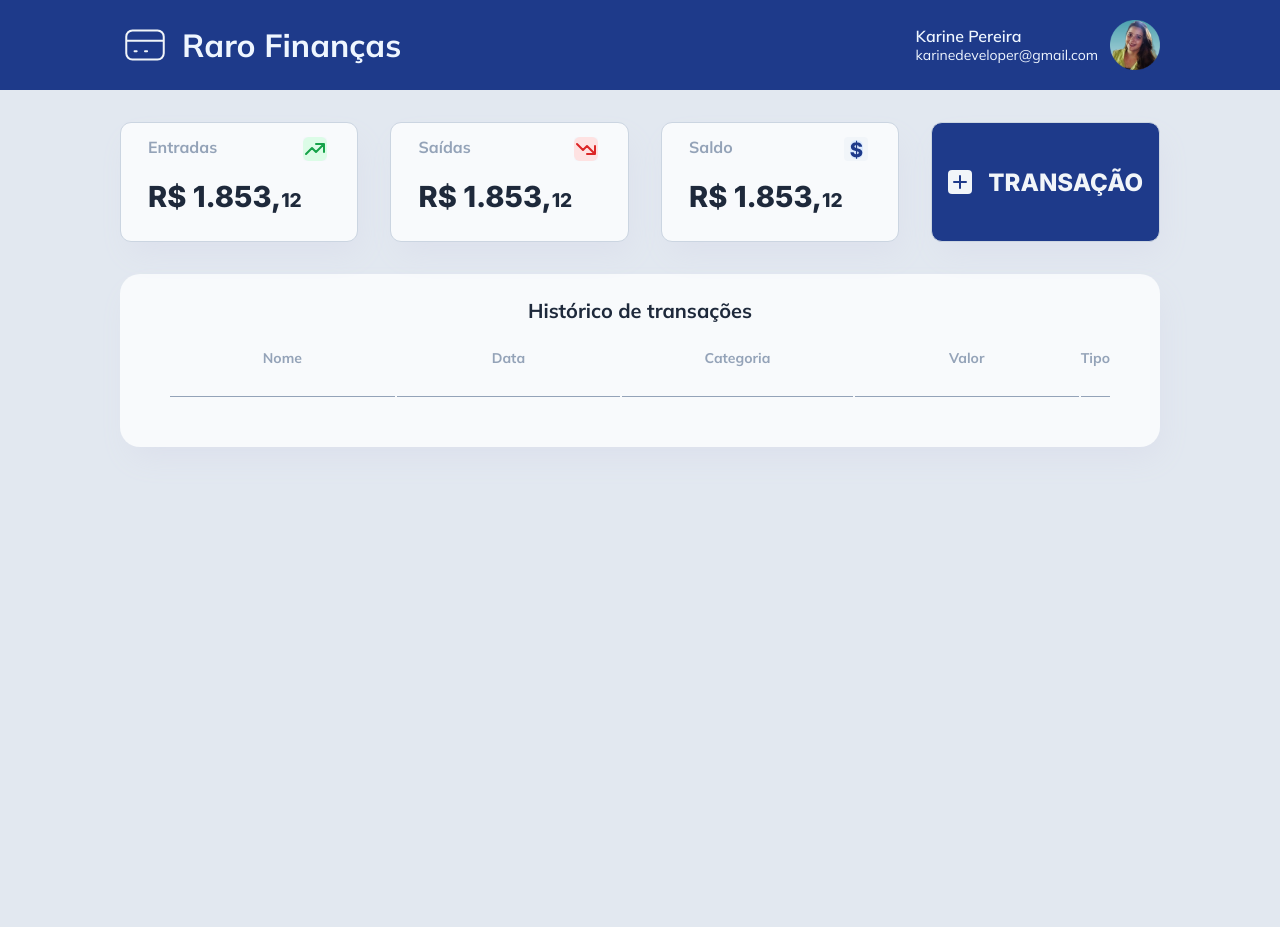
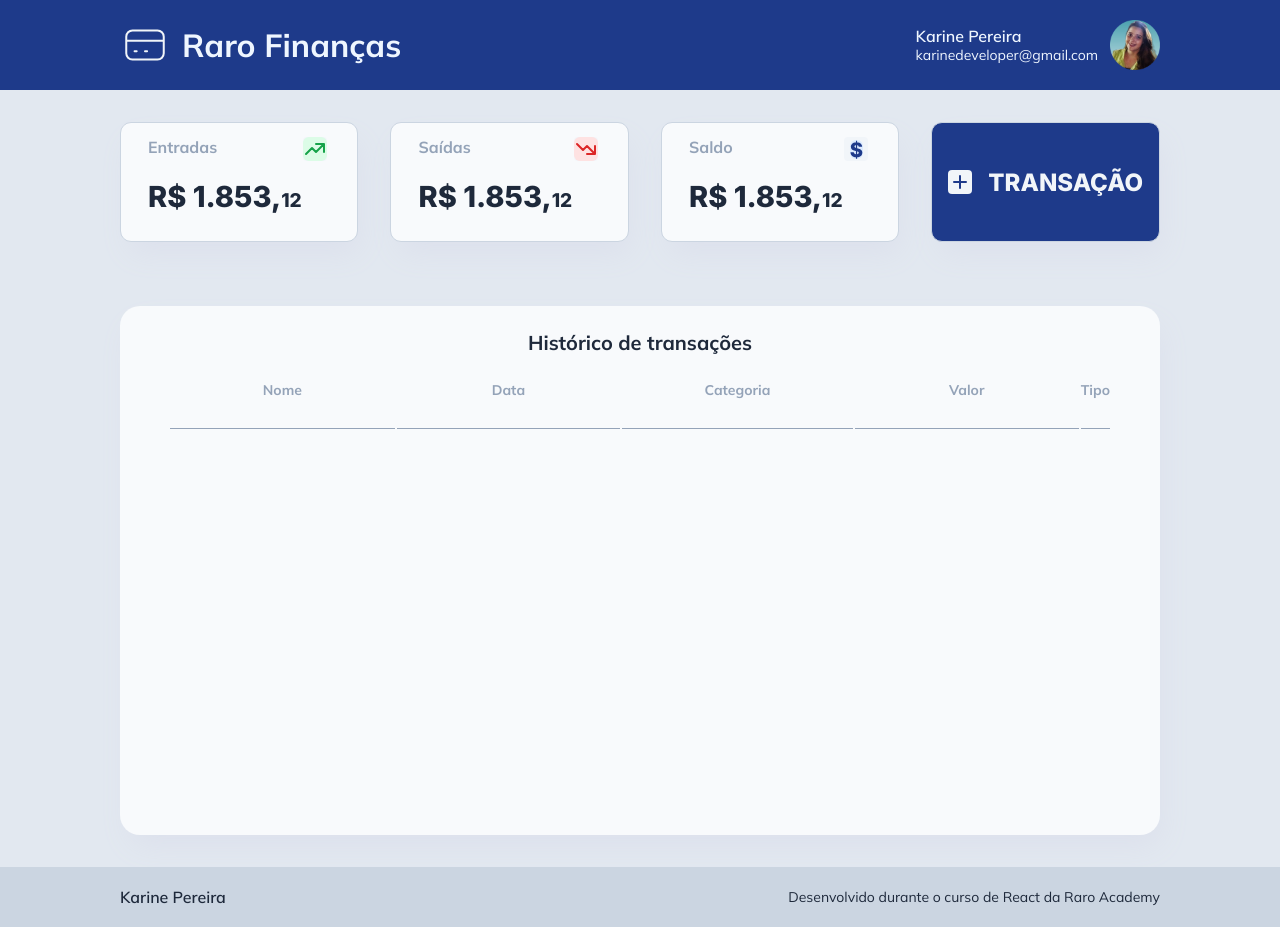
Before and after one commit to devkarine/raro-financas, a React (Vite) app: page / in a window 1280 px wide. Before the commit the page ends 800 px from the top, so only its background shows below. Built offline with nearby package versions, Linux system fonts and the light colour scheme.

Commit message:
adiciona footer

```diff
--- a/src/App.css
+++ b/src/App.css
@@ -1,19 +1,19 @@
 @import url('https://fonts.googleapis.com/css2?family=Inter:wght@800&family=Mulish:wght@400;500;600;700&display=swap');
 
-*{
+* {
   margin: 0;
   padding: 0;
   box-sizing: border-box;
 }
 
-html{
+html {
   font-family: 'Mulish', sans-serif;
   font-size: 62.5%;
   font-weight: 500;
 }
 
-body{
-    background-color: #E2E8F0;
+body {
+  background-color: #e2e8f0;
   width: 100%;
   margin: 0 auto;
   min-height: 100vh;
--- a/src/App.tsx
+++ b/src/App.tsx
@@ -1,17 +1,19 @@
-import { useState } from 'react'
-import './App.css'
-import { Header } from './components/Header/index'
-import { Cards } from './components/Cards/Cards'
-import { Lists } from './components/Lists/Lists'
+import { useState } from 'react';
+import './App.css';
+import { Header } from './components/Header/index';
+import { Cards } from './components/Cards/Cards';
+import { Lists } from './components/Lists/Lists';
+import { Footer } from './components/Footer/Footer';
 
 function App() {
   return (
     <>
-      < Header />
-      < Cards />
-      < Lists />
+      <Header />
+      <Cards />
+      <Lists />
+      <Footer />
     </>
-  )
+  );
 }
 
-export default App
+export default App;
--- a/src/components/Cards/index.css
+++ b/src/components/Cards/index.css
@@ -1,52 +1,51 @@
-.cards{
+.cards {
   display: flex;
   gap: 3.2rem;
   align-items: center;
   padding: 3.2rem 12rem;
-
 }
 
-.card{
+.card {
   display: flex;
   flex-direction: column;
   width: 27.6rem;
   height: 12rem;
   padding: 1.4rem 3rem 1.3rem 2.7rem;
   border-radius: 1.1rem;
-    border: 1px solid #CBD5E1;
-    background-color: #F8FAFC;
-    box-shadow: 5px 15px 30px -5px #DCE0EC;
+  border: 1px solid #cbd5e1;
+  background-color: #f8fafc;
+  box-shadow: 5px 15px 30px -5px #dce0ec;
   gap: 1.8rem;
 }
 
-.card .transaction{
+.card .transaction {
   display: flex;
   justify-content: space-between;
 }
 
-figure{
+figure {
   display: flex;
   align-items: center;
   justify-content: center;
 }
 
-figure img{
+figure img {
   border-radius: 0.6rem;
 }
 
-.card .transaction h2{
-    color: #94A3B8;
+.card .transaction h2 {
+  color: #94a3b8;
   font-size: 1.6rem;
   font-weight: 700;
 }
 
-.card p{
-    color: #1E293B;
+.card p {
+  color: #1e293b;
   font-family: 'Inter', sans-serif;
   font-size: 2.9rem;
   font-weight: 800;
 }
 
-.card span{
+.card span {
   font-size: 1.9rem;
 }
--- /dev/null
+++ b/src/components/Footer/Footer.tsx
@@ -0,0 +1,12 @@
+import './index.css';
+
+export const Footer = () => {
+  return (
+    <footer>
+      <p>Karine Pereira</p>
+      <p className="credit">
+        Desenvolvido durante o curso de React da Raro Academy
+      </p>
+    </footer>
+  );
+};
--- /dev/null
+++ b/src/components/Footer/index.css
@@ -0,0 +1,17 @@
+footer {
+  display: flex;
+  align-items: flex-end;
+  color: #1e293b;
+  font-size: 1.6rem;
+  font-weight: 600;
+  display: flex;
+  justify-content: space-between;
+  align-items: center;
+  padding: 2rem 12rem;
+  background-color: #cbd5e1;
+}
+
+.credit {
+  font-size: 1.4rem;
+  font-weight: 400;
+}
--- a/src/components/Lists/index.css
+++ b/src/components/Lists/index.css
@@ -1,9 +1,11 @@
 .card-lists {
+  height: calc(100vh - 271px);
   padding: 2.4rem;
   border-radius: 2rem;
   background-color: #f8fafc;
   box-shadow: 5px 15px 30px -5px #dce0ec;
-  margin: 0 12rem;
+  margin: 3.2rem 12rem;
+  flex: 1 0 0;
 }
 
 h2 {
@@ -43,12 +45,11 @@ h2 {
   font-size: 1.6rem;
 }
 
-td{
-  border-bottom: 1px solid #94A3B8;
+td {
+  border-bottom: 1px solid #94a3b8;
 }
 
 .text-wrapper-type {
-
   width: 2rem;
   text-align: center;
 }
```
Lines whose indentation alone changed are shown as unchanged.
